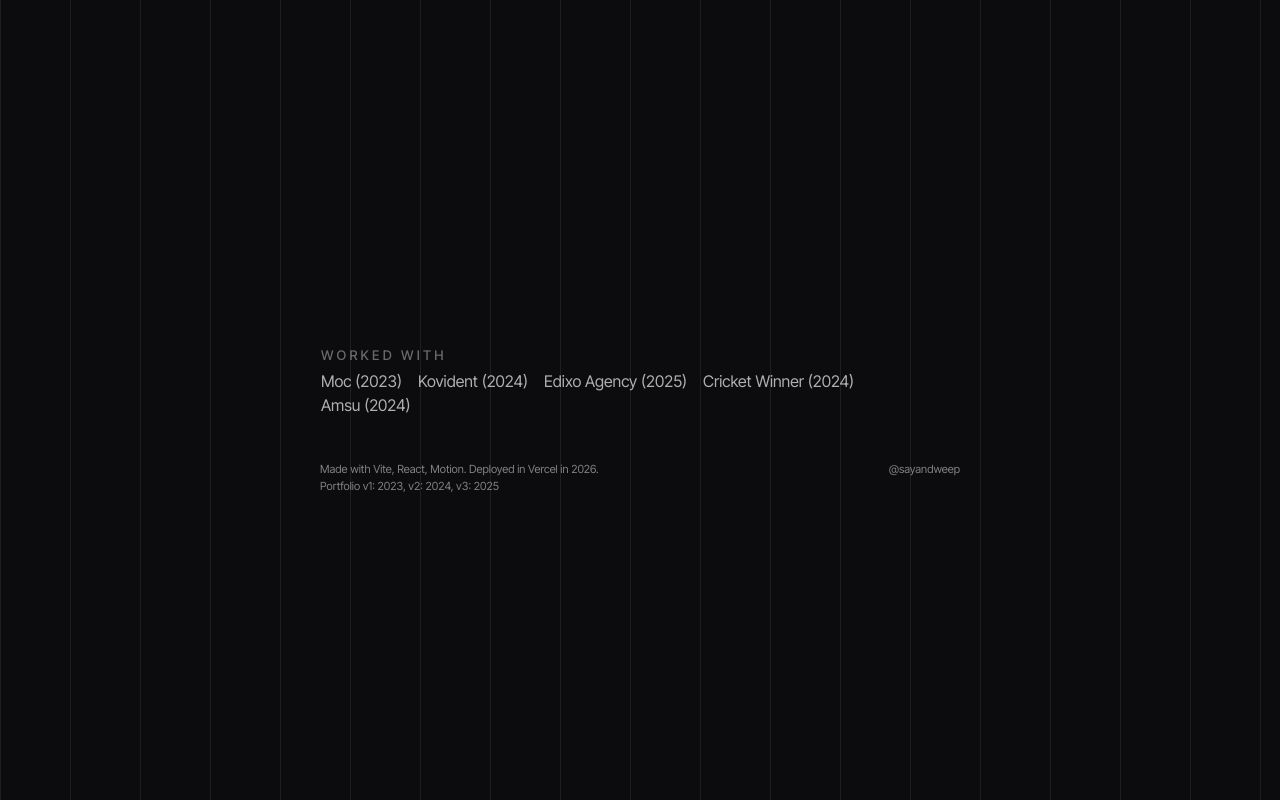
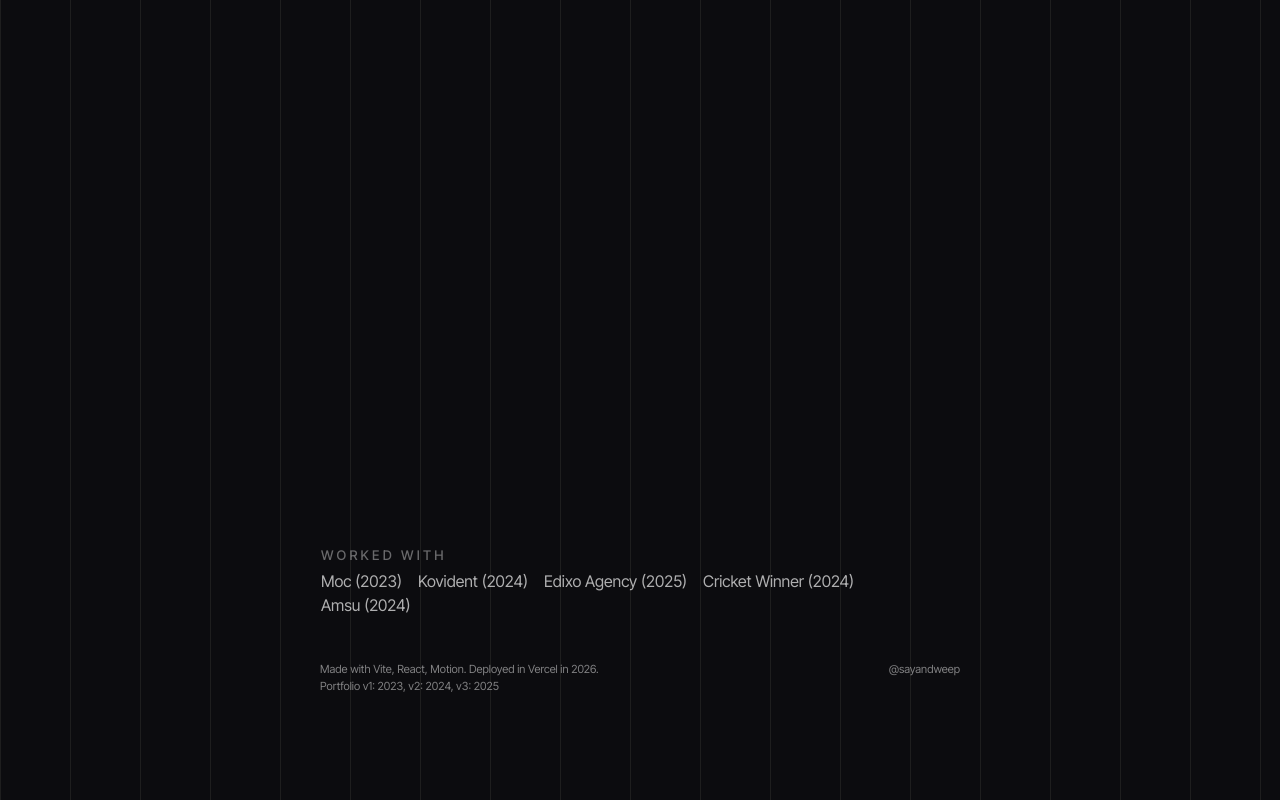
Before and after one commit to sayandweep/Portfolio-V4, a React (Vite) app: page / in a window 1280 px wide. Shown: the part 2942-3742 px from the top of the page. Built offline with nearby package versions, Linux system fonts and the light colour scheme.

Commit message:
16226 359

```diff
--- a/src/index.css
+++ b/src/index.css
@@ -226,7 +226,7 @@ ul li {
 }
 
 #worked {
-  margin-top: -500px;
+  margin-top: -300px;
 }
 
 @media(max-width: 786px) {
```
